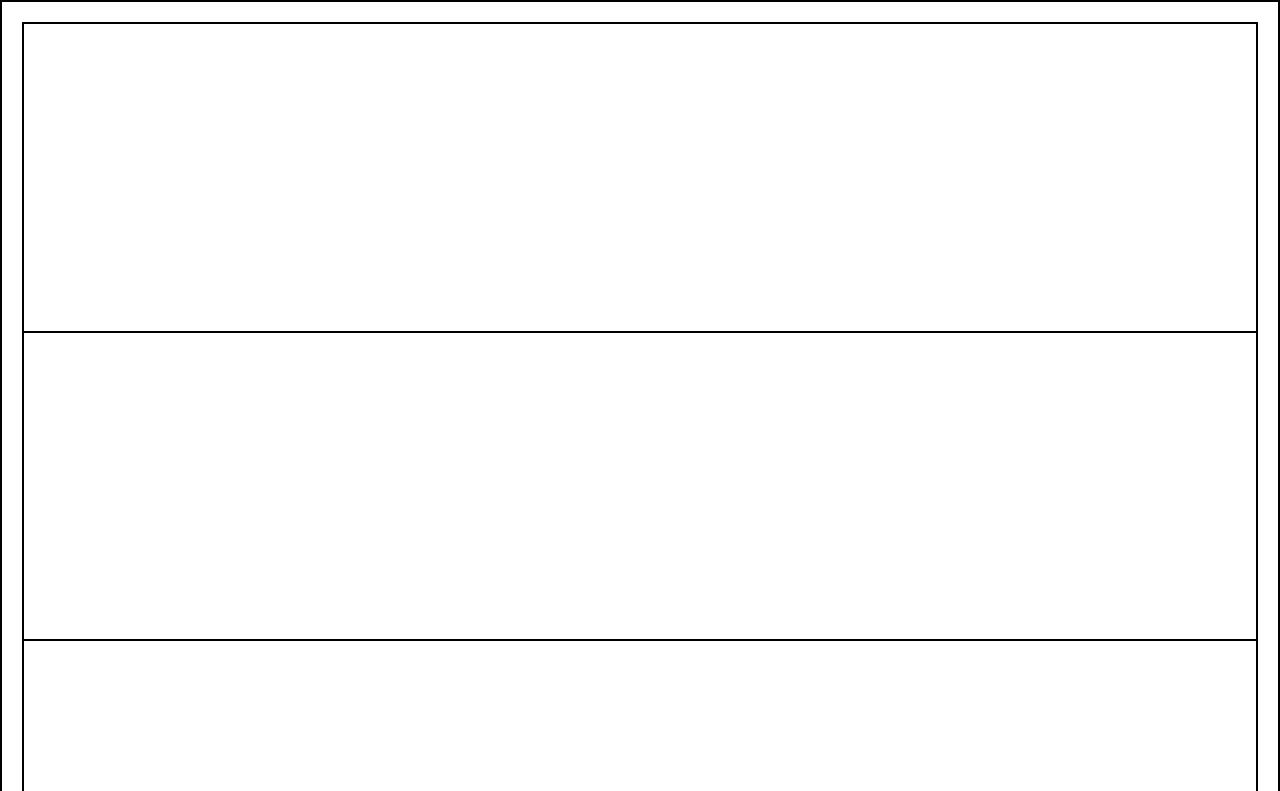
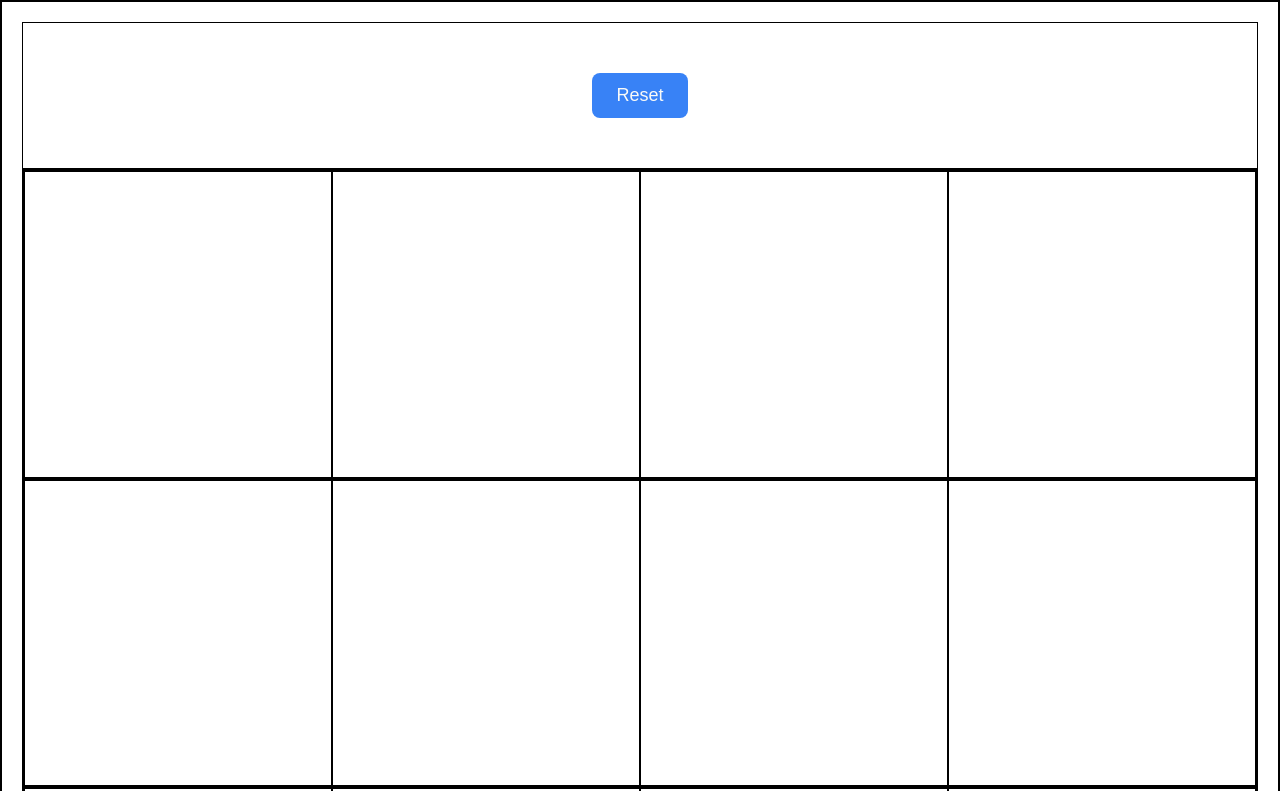
Before and after one commit to cjriley20/etch-a-sketch, a plain HTML site: page index.html in a window 1280 px wide. Shown: the top 791 px of the page. Drawn offline with Linux system fonts and the light colour scheme.

Commit message:
Add rest button and fix grid

```diff
--- a/index.html
+++ b/index.html
@@ -8,6 +8,10 @@
     <script src="script.js" defer></script>
 </head>
 <body>
-    <div class="container"></div>
+    <header>
+        <button>Reset</button>
+    </header>
+
+    <div class="grid"></div>
 </body>
 </html>
--- a/script.js
+++ b/script.js
@@ -1,12 +1,15 @@
-const container = document.querySelector('div.container');
+const grid = document.querySelector('div.grid');
 
 const rows = 4;
 const cols = rows;
 
-for (let row = 0; row < rows; row++) {
-//     for (let col = 0; col < cols; col++) {
-        const row = document.createElement('div');
-        row.classList.add('row');
-        container.appendChild(row);
-//     }
+for (let i = 0; i < rows; i++) {
+  const row = document.createElement('div');
+  row.classList.add('row');
+  for (let j = 0; j < cols; j++) {
+    const col = document.createElement('div');
+    col.classList.add('column');
+    row.appendChild(col);
+  }
+  grid.appendChild(row);
 }
--- a/styles.css
+++ b/styles.css
@@ -9,10 +9,24 @@ body {
     padding: 20px;
 }
 
-.container {
+header {
+    display: flex;
+    justify-content: center;
+    padding: 50px 0px;
+}
+
+header button {
+    background-color: #3882f6;
+    color: #f9faf8;
+    padding: 12px 24px;
+    border-radius: 8px;
+    border: none;
+    font-size: 18px;
+}
+
+.grid {
     display: flex;
     flex-direction: column;
-    /* flex-wrap: wrap; */
     aspect-ratio: 1 / 1;
 }
 
@@ -22,7 +36,6 @@ body {
     flex: 1;
 }
 
-.square {
-    flex-basis: 100%;
-    aspect-ratio: 1 / 1;
+.column {
+    flex: 1;
 }
```
